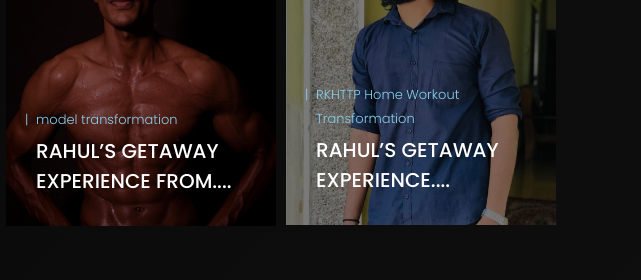
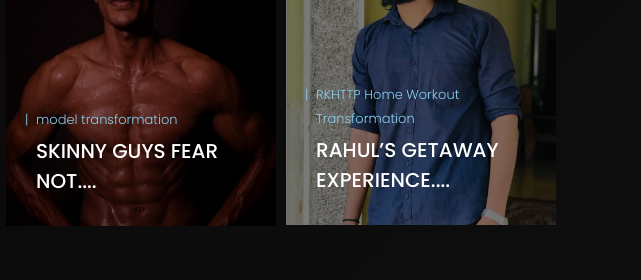
Before and after one commit to Zafar201/RKHTTP, a website: page index.html in a window 1280 px wide. Shown: the part 3600-3880 px from the top of the page, 639-1280 px from the left. Drawn offline with Linux system fonts and the light colour scheme.

Commit message:
Update index.html

```diff
--- a/index.html
+++ b/index.html
@@ -459,7 +459,7 @@ background-image: linear-gradient(315deg, #111 0%, #000000 74%);">
                                 <a style="color: skyblue;"  href="muhammedali.html">model transformation</a>
                                 <!-- <a href="#">3 Comment</a> -->
                             </div>
-                            <a href="muhammedali.html" class="post-title"> RAHUL’S Getaway Experience From....</a>
+                            <a href="muhammedali.html" class="post-title">Skinny Guys Fear Not....</a>
                         </div>
                     </div>
                 </div>
```
